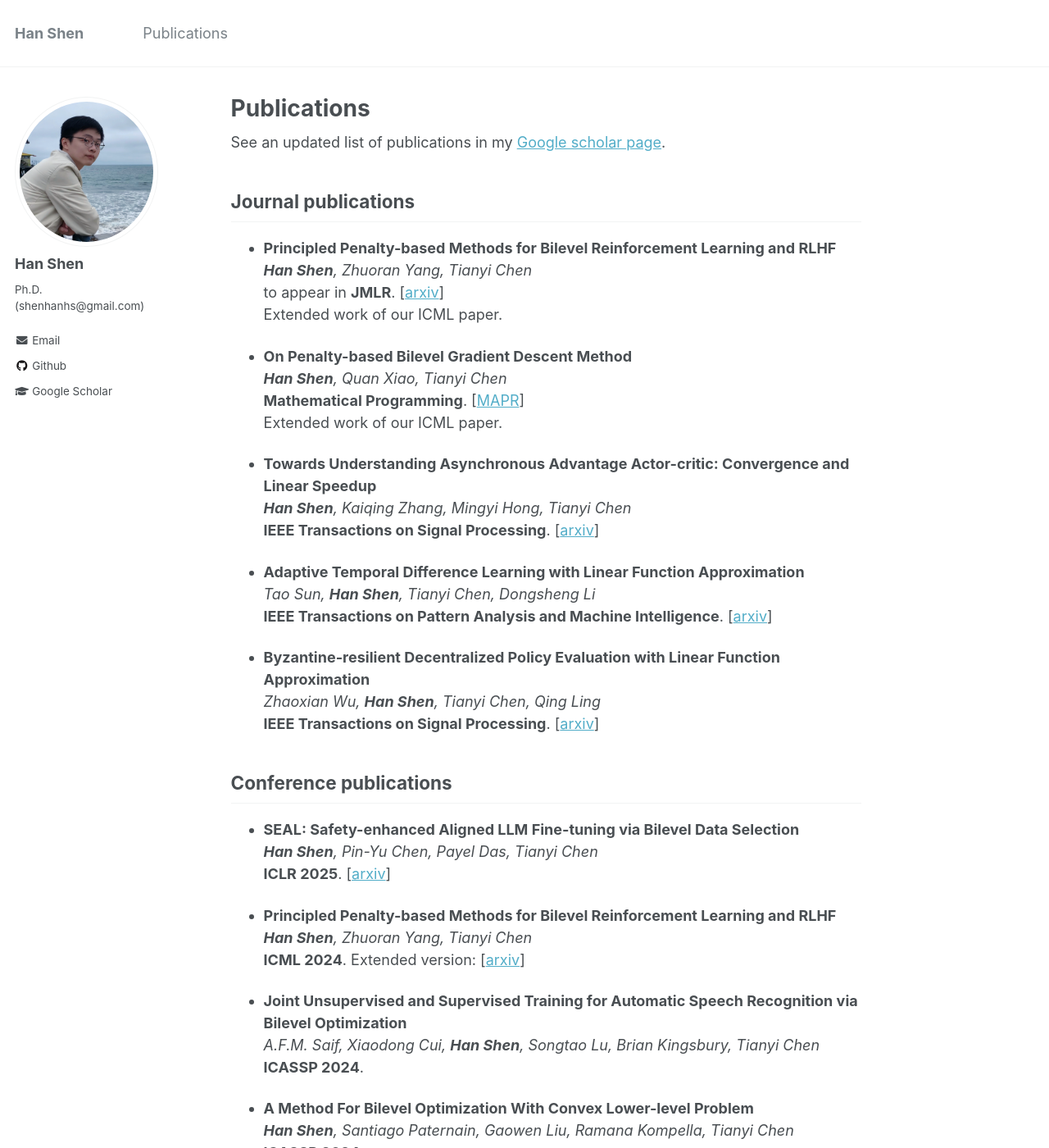
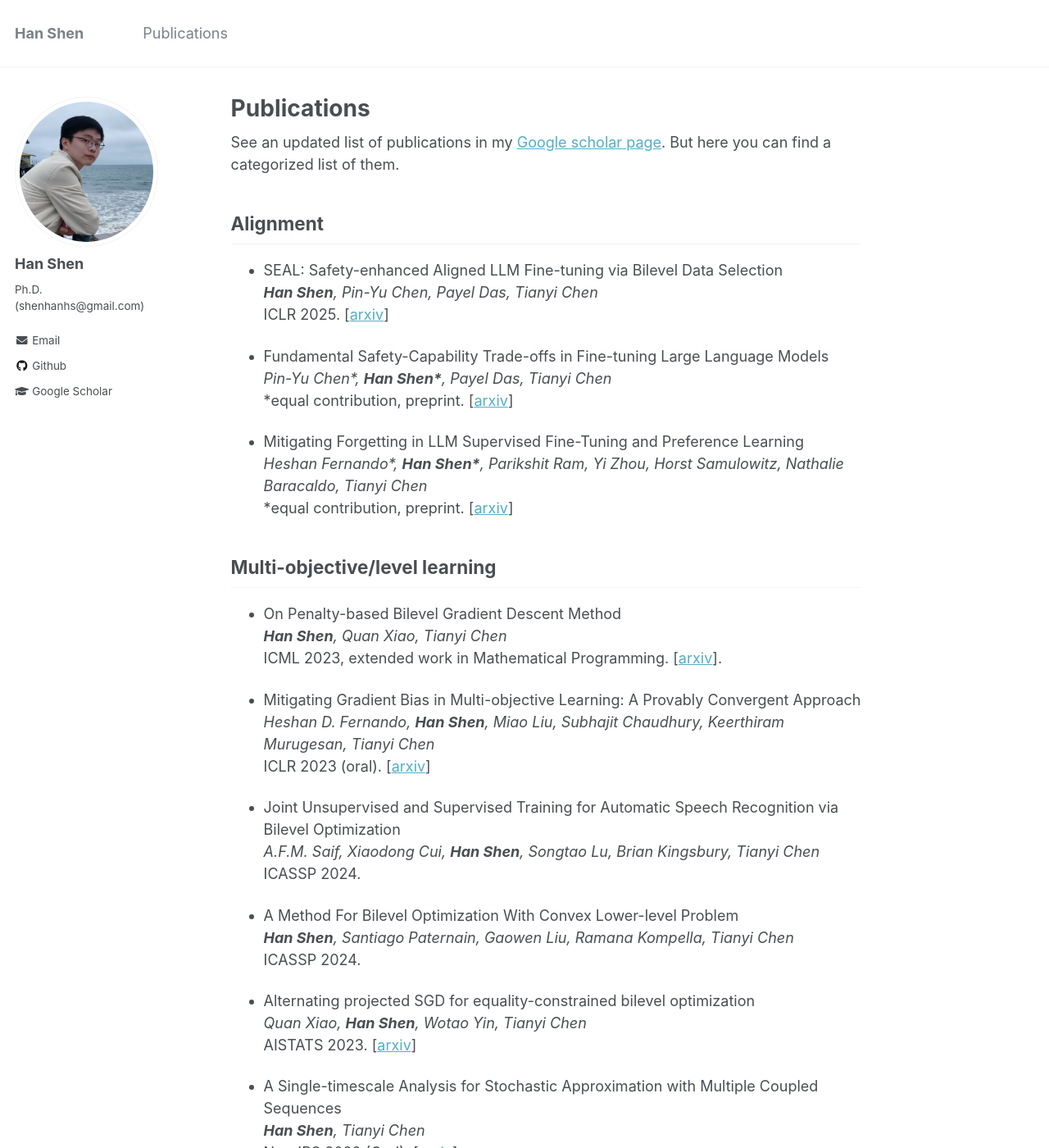
Before and after one commit to hanshen95/hanshen95.github.io, a Jekyll site: the page built from _pages/markdown.md, in a window 1280 px wide and 1400 px high. Shown: the whole window at 82% size. Built offline with Jekyll 4.4.1, drawn with Linux system fonts in a browser that asks for light colours; some of the changed lines change nothing that is shown; some of the changed text lies outside the part shown.

Commit message:
Update markdown.md

```diff
--- a/_pages/markdown.md
+++ b/_pages/markdown.md
@@ -7,278 +7,73 @@ redirect_from:
   - /markdown.html
 ---
 
-See an updated list of publications in my [Google scholar page](https://scholar.google.com/citations?user=UeWSr6oAAAAJ&hl=en).
+See an updated list of publications in my [Google scholar page](https://scholar.google.com/citations?user=UeWSr6oAAAAJ&hl=en). But here you can find a categorized list of them.
 
 
-## Journal publications
+## Alignment
 
-* <b>Principled Penalty-based Methods for Bilevel Reinforcement Learning and RLHF</b>\
-*<b>Han Shen</b>, Zhuoran Yang, Tianyi Chen*\
-to appear in **JMLR**. [[arxiv](https://arxiv.org/abs/2402.06886)]\
-Extended work of our ICML paper.
+* SEAL: Safety-enhanced Aligned LLM Fine-tuning via Bilevel Data Selection\
+  *<b>Han Shen</b>, Pin-Yu Chen, Payel Das, Tianyi Chen*\
+  ICLR 2025. [[arxiv](https://arxiv.org/abs/2410.07471)]
 
-* <b>On Penalty-based Bilevel Gradient Descent Method</b>\
-*<b>Han Shen</b>, Quan Xiao, Tianyi Chen*\
-**Mathematical Programming**. [[MAPR](https://link.springer.com/article/10.1007/s10107-025-02194-4)]\
-Extended work of our ICML paper.
+* Fundamental Safety-Capability Trade-offs in Fine-tuning Large Language Models\
+*Pin-Yu Chen\*, <b>Han Shen\*</b>, Payel Das, Tianyi Chen*\
+\*equal contribution, preprint. [[arxiv](https://arxiv.org/abs/2503.20807)]
 
-* <b>Towards Understanding Asynchronous Advantage Actor-critic: Convergence and Linear Speedup</b>\
-*<b>Han Shen</b>, Kaiqing Zhang, Mingyi Hong, Tianyi Chen*\
-**IEEE Transactions on Signal Processing**. [[arxiv](https://arxiv.org/abs/2012.15511)]
-
-* <b>Adaptive Temporal Difference Learning with Linear Function Approximation</b>\
-*Tao Sun, <b>Han Shen</b>, Tianyi Chen, Dongsheng Li*\
-**IEEE Transactions on Pattern Analysis and Machine Intelligence**. [[arxiv](https://arxiv.org/abs/2002.08537)]
-
-* <b>Byzantine-resilient Decentralized Policy Evaluation with Linear Function Approximation</b>\
-*Zhaoxian Wu, <b>Han Shen</b>, Tianyi Chen, Qing Ling*\
-**IEEE Transactions on Signal Processing**. [[arxiv](https://arxiv.org/abs/2009.11146)]
+* Mitigating Forgetting in LLM Supervised Fine-Tuning and Preference Learning\
+  *Heshan Fernando\*, <b>Han Shen\*</b>, Parikshit Ram, Yi Zhou, Horst Samulowitz, Nathalie Baracaldo, Tianyi Chen*\
+  \*equal contribution, preprint. [[arxiv](https://arxiv.org/abs/2410.15483)]
 
 
-## Conference publications
+## Multi-objective/level learning
 
-* <b>SEAL: Safety-enhanced Aligned LLM Fine-tuning via Bilevel Data Selection</b>\
-  *<b>Han Shen</b>, Pin-Yu Chen, Payel Das, Tianyi Chen*\
-  **ICLR 2025**. [[arxiv](https://arxiv.org/abs/2410.07471)]
+* On Penalty-based Bilevel Gradient Descent Method\
+*<b>Han Shen</b>, Quan Xiao, Tianyi Chen*\
+ICML 2023, extended work in Mathematical Programming. [[arxiv](https://arxiv.org/abs/2302.05185)].
 
-* <b>Principled Penalty-based Methods for Bilevel Reinforcement Learning and RLHF</b>\
-*<b>Han Shen</b>, Zhuoran Yang, Tianyi Chen*\
-**ICML 2024**. Extended version: [[arxiv](https://arxiv.org/abs/2402.06886)]
+* Mitigating Gradient Bias in Multi-objective Learning: A Provably Convergent Approach\
+*Heshan D. Fernando, <b>Han Shen</b>, Miao Liu, Subhajit Chaudhury, Keerthiram Murugesan, Tianyi Chen*\
+ICLR 2023 (oral). [[arxiv](https://arxiv.org/abs/2210.12624)]
 
-* <b>Joint Unsupervised and Supervised Training for Automatic Speech Recognition via Bilevel Optimization</b>\
+* Joint Unsupervised and Supervised Training for Automatic Speech Recognition via Bilevel Optimization\
 *A.F.M. Saif, Xiaodong Cui, <b>Han Shen</b>, Songtao Lu, Brian Kingsbury, Tianyi Chen*\
-**ICASSP 2024**.
+ICASSP 2024.
 
-* <b>A Method For Bilevel Optimization With Convex Lower-level Problem</b>\
+* A Method For Bilevel Optimization With Convex Lower-level Problem\
 *<b>Han Shen</b>, Santiago Paternain, Gaowen Liu, Ramana Kompella, Tianyi Chen*\
-**ICASSP 2024**.
+ICASSP 2024.
 
-* <b>On Penalty-based Bilevel Gradient Descent Method</b>\
+* Alternating projected SGD for equality-constrained bilevel optimization\
+*Quan Xiao, <b>Han Shen</b>, Wotao Yin, Tianyi Chen*\
+AISTATS 2023. [[arxiv](https://arxiv.org/abs/2211.07096)]
+
+* A Single-timescale Analysis for Stochastic Approximation with Multiple Coupled Sequences\
 *<b>Han Shen</b>, Tianyi Chen*\
-**ICML 2023**. [[PMLR](https://proceedings.mlr.press/v202/shen23c.html#:~:text=Further%2C%20we%20propose%20the%20penalty-based%20bilevel%20gradient%20descent,proposed%20algorithm.%20Shen%2C%20H.%20%26%20Chen%2C%20T..%20%282023%29.)]
-
-* <b>Mitigating Gradient Bias in Multi-objective Learning: A Provably Convergent Approach</b>\
-*Heshan D. Fernando, <b>Han Shen</b>, Miao Liu, Subhajit Chaudhury, Keerthiram Murugesan, Tianyi Chen*\
-**ICLR 2023 (oral)**. [[arxiv](https://arxiv.org/abs/2210.12624)]
+NeurIPS 2022 (Oral). [[arxiv](https://arxiv.org/abs/2206.10414)]
 
 
-* <b>Alternating projected SGD for equality-constrained bilevel optimization</b>\
-*Quan Xiao, <b>Han Shen</b>, Wotao Yin, Tianyi Chen*\
-**AISTATS 2023**. [[arxiv](https://arxiv.org/abs/2211.07096)]
+## Reinforcement Learning
 
+* On Entropy Control in LLM-RL Algorithms \
+*<b>Han Shen</b>*\
+Preprint, [[arxiv](https://arxiv.org/abs/2509.03493)].
 
-* <b>A Single-timescale Analysis for Stochastic Approximation with Multiple Coupled Sequences</b>\
-*<b>Han Shen</b>, Tianyi Chen*\
-**NeurIPS 2022 (oral)**. [[arxiv](https://arxiv.org/abs/2206.10414)]
+* Principled Penalty-based Methods for Bilevel Reinforcement Learning and RLHF \
+*<b>Han Shen</b>, Zhuoran Yang, Tianyi Chen*\
+ICML 2024, extended work in JMLR [[arxiv](https://arxiv.org/abs/2402.06886)].
 
-* <b>Distributed Offline Policy Optimization Over Batch Data</b>\
+* Towards Understanding Asynchronous Advantage Actor-critic: Convergence and Linear Speedup\
+*<b>Han Shen</b>, Kaiqing Zhang, Mingyi Hong, Tianyi Chen*\
+IEEE Transactions on Signal Processing. [[arxiv](https://arxiv.org/abs/2012.15511)]
+
+* Adaptive Temporal Difference Learning with Linear Function Approximation\
+*Tao Sun, <b>Han Shen</b>, Tianyi Chen, Dongsheng Li*\
+TPAMI. [[arxiv](https://arxiv.org/abs/2002.08537)]
+
+* Byzantine-resilient Decentralized Policy Evaluation with Linear Function Approximation\
+*Zhaoxian Wu, <b>Han Shen</b>, Tianyi Chen, Qing Ling*\
+IEEE Transactions on Signal Processing. [[arxiv](https://arxiv.org/abs/2009.11146)]
+
+* Distributed Offline Policy Optimization Over Batch Data\
 *<b>Han Shen</b>, Songtao Lu, Xiaodong Cui, Tianyi Chen*\
-**AISTATS 2022**. [[html](https://proceedings.mlr.press/v206/shen23b.html)]
-
-
-## Preprints
-
-* <b>Mitigating Forgetting in LLM Supervised Fine-Tuning and Preference Learning</b>\
-  *Heshan Fernando\*, <b>Han Shen\*</b>, Parikshit Ram, Yi Zhou, Horst Samulowitz, Nathalie Baracaldo, Tianyi Chen*\
-  \*equal contribution, new preprint. [[arxiv](https://arxiv.org/abs/2410.15483)]
-
-* <b>Fundamental Safety-Capability Trade-offs in Fine-tuning Large Language Models</b>\
-*Pin-Yu Chen\*, <b>Han Shen\*</b>, Payel Das, Tianyi Chen*\
-\*equal contribution, new preprint. [[arxiv](https://arxiv.org/abs/2503.20807)]
-
-
-<!--
-## Locations of key files/directories
-
-* Basic config options: _config.yml
-* Top navigation bar config: _data/navigation.yml
-* Single pages: _pages/
-* Collections of pages are .md or .html files in:
-  * _publications/
-  * _portfolio/
-  * _posts/
-  * _teaching/
-  * _talks/
-* Footer: _includes/footer.html
-* Static files (like PDFs): /files/
-* Profile image (can set in _config.yml): images/profile.png
-
-## Tips and hints
-
-* Name a file ".md" to have it render in markdown, name it ".html" to render in HTML.
-* Go to the [commit list](https://github.com/academicpages/academicpages.github.io/commits/master) (on your repo) to find the last version Github built with Jekyll.
-  * Green check: successful build
-  * Orange circle: building
-  * Red X: error
-  * No icon: not built
-
-## Resources
- * [Liquid syntax guide](https://shopify.github.io/liquid/tags/control-flow/)
-
-## Markdown guide
-
-### Header three
-
-#### Header four
-
-##### Header five
-
-###### Header six
-
-## Blockquotes
-
-Single line blockquote:
-
-> Quotes are cool.
-
-## Tables
-
-### Table 1
-
-| Entry            | Item   |                                                              |
-| --------         | ------ | ------------------------------------------------------------ |
-| [John Doe](#)    | 2016   | Description of the item in the list                          |
-| [Jane Doe](#)    | 2019   | Description of the item in the list                          |
-| [Doe Doe](#)     | 2022   | Description of the item in the list                          |
-
-### Table 2
-
-| Header1 | Header2 | Header3 |
-|:--------|:-------:|--------:|
-| cell1   | cell2   | cell3   |
-| cell4   | cell5   | cell6   |
-|-----------------------------|
-| cell1   | cell2   | cell3   |
-| cell4   | cell5   | cell6   |
-|=============================|
-| Foot1   | Foot2   | Foot3   |
-
-## Definition Lists
-
-Definition List Title
-:   Definition list division.
-
-Startup
-:   A startup company or startup is a company or temporary organization designed to search for a repeatable and scalable business model.
-
-#dowork
-:   Coined by Rob Dyrdek and his personal body guard Christopher "Big Black" Boykins, "Do Work" works as a self motivator, to motivating your friends.
-
-Do It Live
-:   I'll let Bill O'Reilly [explain](https://www.youtube.com/watch?v=O_HyZ5aW76c "We'll Do It Live") this one.
-
-## Unordered Lists (Nested)
-
-  * List item one
-      * List item one
-          * List item one
-          * List item two
-          * List item three
-          * List item four
-      * List item two
-      * List item three
-      * List item four
-  * List item two
-  * List item three
-  * List item four
-
-## Ordered List (Nested)
-
-  1. List item one
-      1. List item one
-          1. List item one
-          2. List item two
-          3. List item three
-          4. List item four
-      2. List item two
-      3. List item three
-      4. List item four
-  2. List item two
-  3. List item three
-  4. List item four
-
-## Buttons
-
-Make any link standout more when applying the `.btn` class.
-
-## Notices
-
-**Watch out!** You can also add notices by appending `{: .notice}` to a paragraph.
-{: .notice}
-
-## HTML Tags
-
-### Address Tag
-
-<address>
-  1 Infinite Loop<br /> Cupertino, CA 95014<br /> United States
-</address>
-
-### Anchor Tag (aka. Link)
-
-This is an example of a [link](http://github.com "Github").
-
-### Abbreviation Tag
-
-The abbreviation CSS stands for "Cascading Style Sheets".
-
-*[CSS]: Cascading Style Sheets
-
-### Cite Tag
-
-"Code is poetry." ---<cite>Automattic</cite>
-
-### Code Tag
-
-You will learn later on in these tests that `word-wrap: break-word;` will be your best friend.
-
-### Strike Tag
-
-This tag will let you <strike>strikeout text</strike>.
-
-### Emphasize Tag
-
-The emphasize tag should _italicize_ text.
-
-### Insert Tag
-
-This tag should denote <ins>inserted</ins> text.
-
-### Keyboard Tag
-
-This scarcely known tag emulates <kbd>keyboard text</kbd>, which is usually styled like the `<code>` tag.
-
-### Preformatted Tag
-
-This tag styles large blocks of code.
-
-<pre>
-.post-title {
-  margin: 0 0 5px;
-  font-weight: bold;
-  font-size: 38px;
-  line-height: 1.2;
-  and here's a line of some really, really, really, really long text, just to see how the PRE tag handles it and to find out how it overflows;
-}
-</pre>
-
-### Quote Tag
-
-<q>Developers, developers, developers&#8230;</q> &#8211;Steve Ballmer
-
-### Strong Tag
-
-This tag shows **bold text**.
-
-### Subscript Tag
-
-Getting our science styling on with H<sub>2</sub>O, which should push the "2" down.
-
-### Superscript Tag
-
-Still sticking with science and Isaac Newton's E = MC<sup>2</sup>, which should lift the 2 up.
-
-### Variable Tag
-
-This allows you to denote <var>variables</var>.
--->
+AISTATS 2022. [[paper](https://proceedings.mlr.press/v206/shen23b.html)]
```
